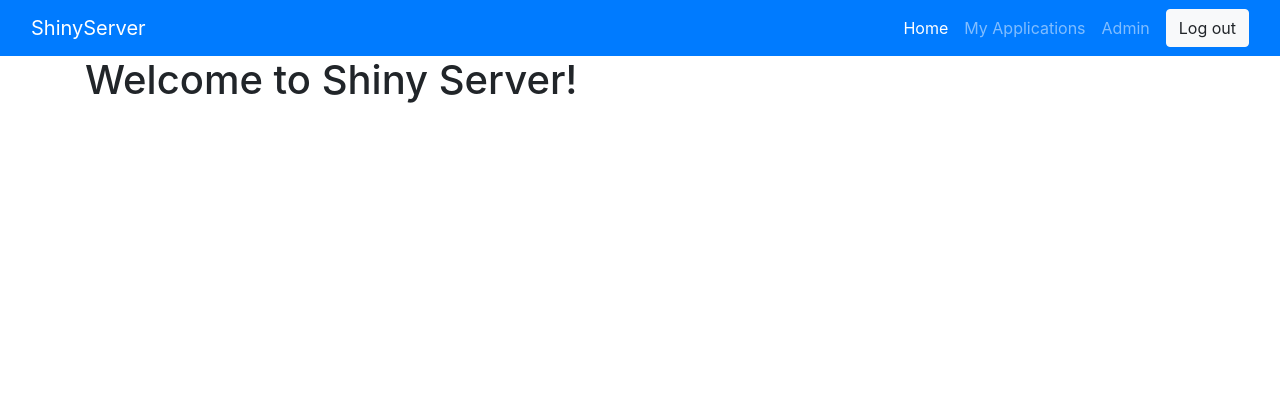
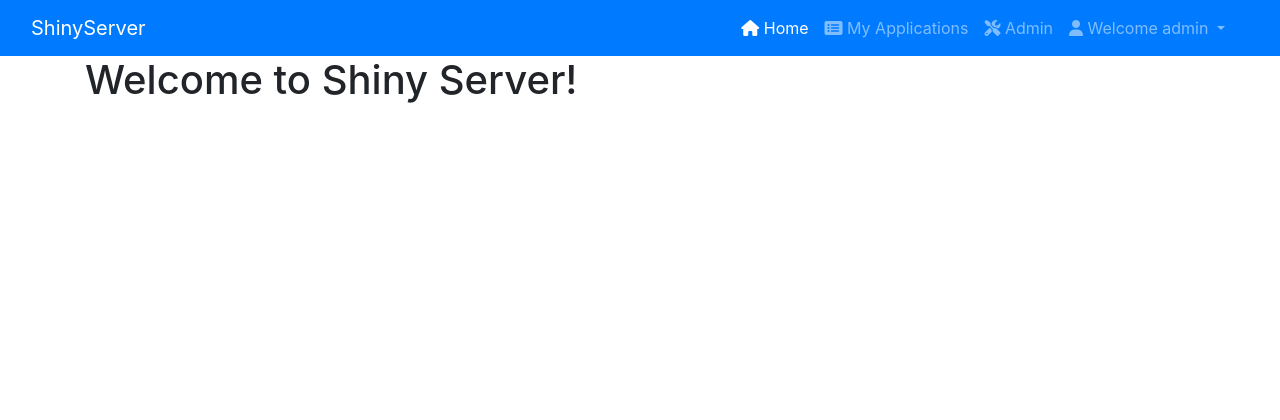
Before and after one commit to cnr-ibba/shiny-server, a Django app: page / in a window 1280 px wide. Shown: the top 420 px of the page. Run offline with Django 3.2, Linux system fonts and the light colour scheme; a user stored in the database is signed in; some libraries are stand-ins or nearby versions.

Commit message:
:recycle: change base template

```diff
--- a/django-data/shiny/templates/base.html
+++ b/django-data/shiny/templates/base.html
@@ -7,6 +7,9 @@
 
     <!-- Bootstrap CSS -->
     <link rel="stylesheet" href="https://stackpath.bootstrapcdn.com/bootstrap/4.4.1/css/bootstrap.min.css" integrity="sha384-Vkoo8x4CGsO3+Hhxv8T/Q5PaXtkKtu6ug5TOeNV6gBiFeWPGFN9MuhOf23Q9Ifjh" crossorigin="anonymous">
+
+    <!-- Place your kit's code here -->
+    <script src="https://kit.fontawesome.com/d6c84aa4ed.js" crossorigin="anonymous"></script>
 
     <title>
       {% block title %}Base Template Title{% endblock title %}
@@ -27,24 +30,42 @@
         <div class="collapse navbar-collapse" id="navbarCollapse">
           <ul class="navbar-nav ml-auto">
             <li class="nav-item {% if request.resolver_match.url_name == 'home' %}active{% endif %}">
-              <a class="nav-link" href="{% url 'home' %}">Home</a>
+              <a class="nav-link" href="{% url 'home' %}">
+                <i class="fas fa-home"></i> Home
+              </a>
             </li>
             <li class="nav-item {% if request.resolver_match.url_name == 'applications' %}active{% endif %}">
-              <a class="nav-link" href="{% url 'applications' %}">My Applications</a>
+              <a class="nav-link" href="{% url 'applications' %}">
+                <i class="fas fa-list-alt"></i> My Applications
+              </a>
             </li>
             {% if user.is_authenticated %}
               {% if user.is_staff %}
               <li class="nav-item">
-                <a class="nav-link" href="{% url 'admin:index' %}">Admin</a>
+                <a class="nav-link" href="{% url 'admin:index' %}">
+                  <i class="fas fa-tools"></i> Admin
+                </a>
               </li>
               {% endif %}
-            <form class="form-inline">
-              <a href="{% url 'logout' %}" class="btn btn-light ml-2">Log out</a>
-            </form>
+              <li class="nav-item dropdown mr-3">
+                <a class="nav-link dropdown-toggle" data-toggle="dropdown" href="#">
+                  <i class="fas fa-user"></i> Welcome {{ user.username }}
+                </a>
+                <div class="dropdown-menu">
+                  <a class="dropdown-item" href="{% url 'password_change' %}">
+                    <i class="fas fa-key"></i> Change password
+                  </a>
+                  <a class="dropdown-item" href="{% url 'logout' %}">
+                    <i class="fas fa-sign-out-alt"></i> Log out
+                  </a>
+                </div>
+              </li>
             {% else %}
-            <form class="form-inline">
-              <a href="{% url 'login' %}" class="btn btn-light ml-2">Log in</a>
-            </form>
+            <li class="nav-item">
+              <a class="nav-link" href="{% url 'login' %}">
+                <i class="fas fa-sign-in-alt"></i> Login
+              </a>
+            </li>
             {% endif %}
           </ul>
         </div>
```
